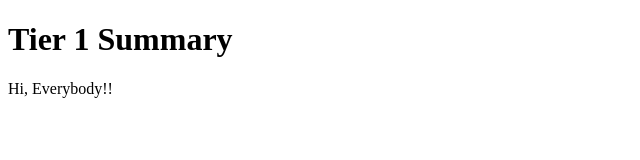
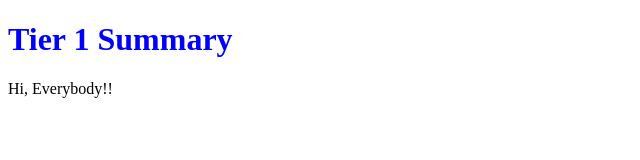
Before and after one commit to chadrhiger/tier1-summary-video-, a plain HTML site: page index.html in a window 1280 px wide. Shown: the whole page, without its empty margins (0-640 px from the left). Drawn offline with Linux system fonts and the light colour scheme.

Commit message:
brought in CSS file

```diff
--- a/index.html
+++ b/index.html
@@ -4,6 +4,9 @@
     <meta charset="UTF-8">
     <meta http-equiv="X-UA-Compatible" content="IE=edge">
     <meta name="viewport" content="width=device-width, initial-scale=1.0">
+    <!-- link the stylesheet-->
+    <link href="main.css" rel="stylesheet" />
+
     <title>Tier 1 Summary</title>
 </head>
 <body>
--- /dev/null
+++ b/main.css
@@ -0,0 +1,3 @@
+h1 {
+    color:blue;
+}
```
